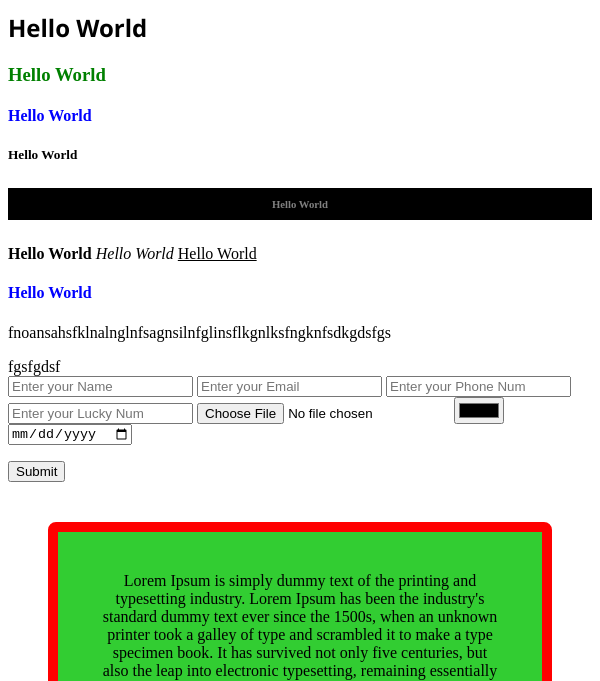
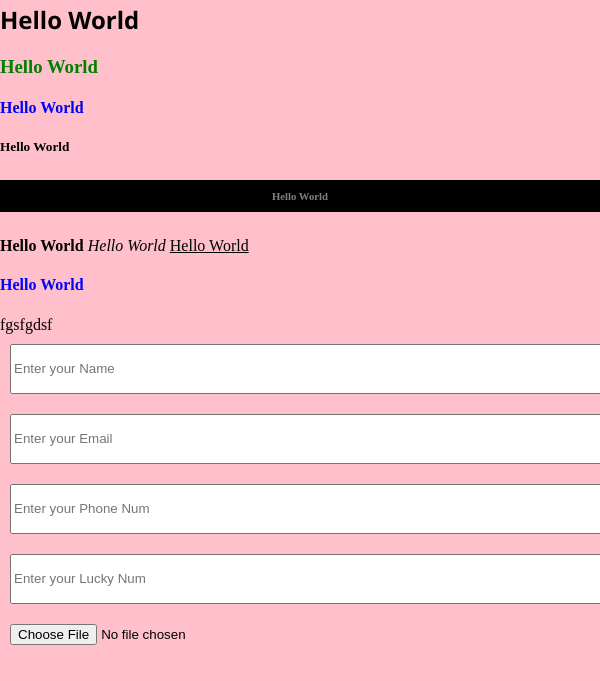
Before and after one commit to santynaren/AICL-B5-FE, a plain HTML site: page index.html in a window 600 px wide. Shown: the part 115-796 px from the top of the page. Drawn offline with Linux system fonts and the light colour scheme.

Commit message:
1-2-3 done

```diff
--- a/index.html
+++ b/index.html
@@ -37,9 +37,9 @@
     <i>Hello World</i>
     <u>Hello World</u>
     <h4>Hello World</h4>
-    <p>fnoansahsfklnalnglnfsagnsilnfglinsflkgnlksfngknfsdkgdsfgs</p>
+
     <span>fgsfgdsf</span>
-    <form>
+    <form style="text-align: center">
         <input id="nameInput" type="text" placeholder="Enter your Name " />
         <input type="eamil" placeholder="Enter your Email " />
         <input type="tel" placeholder="Enter your Phone Num " />
@@ -68,8 +68,8 @@
         but also the leap into electronic typesetting, remaining essentially unchanged. It was popularised in the 1960s
         with the release of Letraset sheets containing Lorem Ipsum passages, and more recently with desktop publishing
         software like Aldus PageMaker including versions of Lorem Ipsum.
-        <img src="https://cdn.dnaindia.com/sites/default/files/styles/full/public/2020/11/19/938436-vk-csk.jpg"
-            id="image" />
+        <!-- <img src="https://cdn.dnaindia.com/sites/default/files/styles/full/public/2020/11/19/938436-vk-csk.jpg"
+            id="image" /> -->
     </div>
     <div class="container">tEST </div>
 
--- a/style.css
+++ b/style.css
@@ -51,3 +51,48 @@ align-items: center;
 h4 {
     color: blue;
 }
+
+/* Extra Large devices */
+@media only screen and (min-width:1200px){
+   body{
+    background-color: red;
+   }
+
+}
+/* Large devices */
+@media only screen and (min-width:900px) and (max-width:1200px){
+body{
+    background-color: blue;
+}
+
+}
+/* Medium Devices */
+@media only screen and (min-width:768px) and (max-width:900px){
+    body{
+        background-color: green;
+    }
+
+}
+
+/* Small Devices */
+@media only screen and (min-width:600px) and (max-width:768px){
+    body{
+        background-color: black;
+    }
+
+}
+
+/* Extra Small devices */
+@media only screen and (max-width:600px){
+    input{
+        width:100%;
+        height: 50px;
+        margin:10px;
+    }
+   body{
+    background-color: pink;
+    margin: 0;
+    overflow-x: hidden;
+   }
+
+}
```
